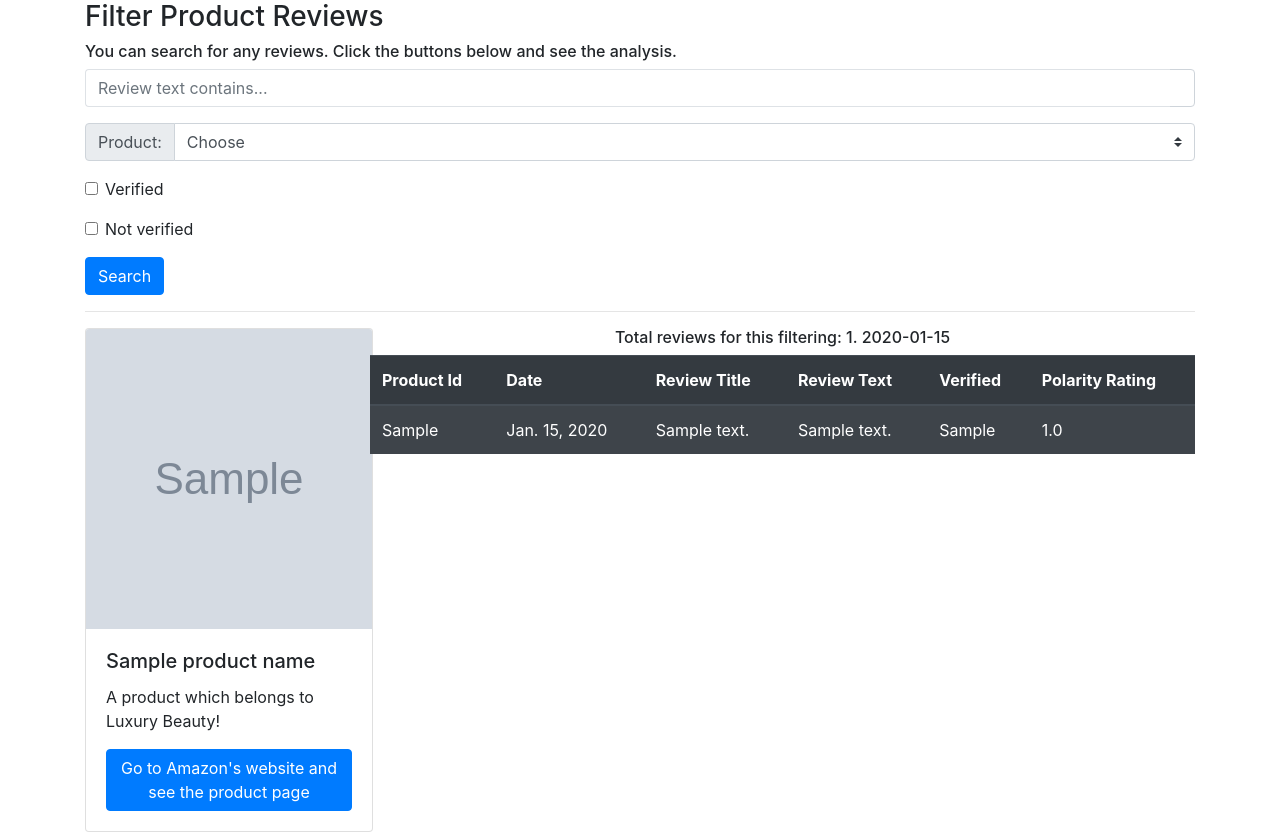
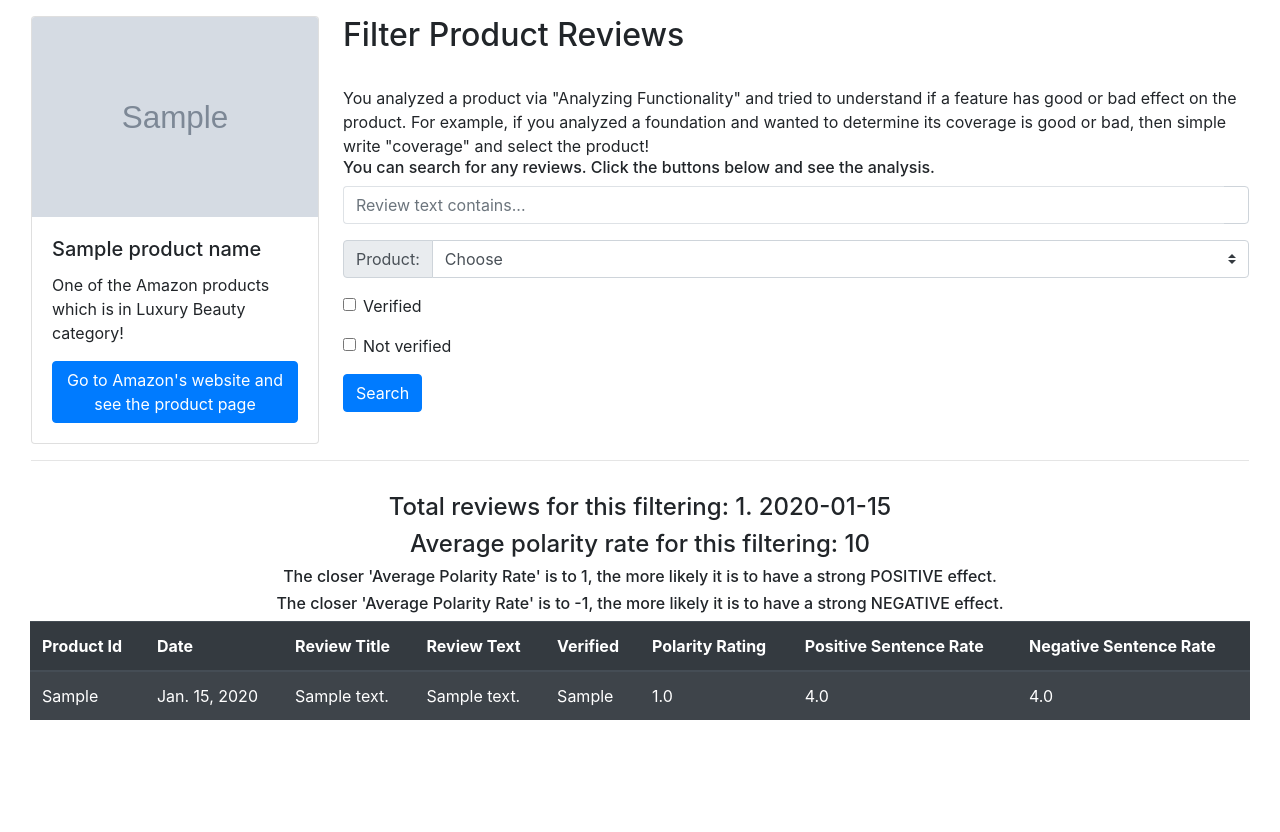
Before and after one commit to haticeaydinn/AmazonReviewAnalysis, a Django app: template analysis/templates/filtering.html in a window 1280 px wide. Shown: the part 56-888 px from the top of the page. After the commit the page ends 776 px from the top, so only its background shows below. Run offline with Django 3.2, Linux system fonts and the light colour scheme; tables that the repository leaves empty hold one stand-in row (values such as "Sample post"); the template is opened without the code that fills it: values that come from a table or form of the project are taken from there, most other values are stand-ins (such as "Sample title", 1, 10 or a date in 2020); grey boxes marked "Sample" are stand-in pictures; parts of the project's set-up code (start-up, migrations or seed data) failed here and were passed over; some libraries are stand-ins or nearby versions.

Commit message:
completed filtering page with sentiment analysis

```diff
--- a/analysis/templates/filtering.html
+++ b/analysis/templates/filtering.html
@@ -3,10 +3,22 @@
 {% block content %}
 
 <body>
-    <div class="container">
-
-      <h3>Filter Product Reviews</h3>
-      <h6>You can search for any reviews. Click the buttons below and see the analysis.</h6>
+    <div class="container-fluid p-3">
+      <div class="row justify-content-start">
+        <div class="col-sm-3">
+          <div class="card" style="width: 18rem;">
+            <img src="{{ product_img_url }}" class="card-img-top" alt="..." width="200" height="200">
+            <div class="card-body">
+              <h5 class="card-title">{{ product_name }}</h5>
+              <p class="card-text">One of the Amazon products which is in Luxury Beauty category!</p>
+              <a href="{{ product_amazon_url }}" class="btn btn-primary">Go to Amazon's website and see the product page</a>
+            </div>
+          </div>
+        </div>
+        <div class="col-sm-9">
+          <h2>Filter Product Reviews</h2><br>
+          You analyzed a product via "Analyzing Functionality" and tried to understand if a feature has good or bad effect on the product. For example, if you analyzed a foundation and wanted to determine its coverage is good or bad, then simple write "coverage" and select the product!
+          <br><h6>You can search for any reviews. Click the buttons below and see the analysis.</h6>
           <form method="GET" action=".">
             <div class="form-row">
                 <div class="form-group col-12">
@@ -49,24 +61,16 @@
             </div>
             <button type="submit" class="btn btn-primary">Search</button>
           </form>
-
+        </div>
+      </div>
       <hr />
     </div>
 
-    <div class="container">
-      <div class="row justify-content-start">
-        <div class="col-sm-3">
-          <div class="card" style="width: 18rem;">
-            <img src="{{ product_img_url }}" class="card-img-top" alt="..." width="300" height="300">
-            <div class="card-body">
-              <h5 class="card-title">{{ product_name }}</h5>
-              <p class="card-text">A product which belongs to Luxury Beauty!</p>
-              <a href="{{ product_amazon_url }}" class="btn btn-primary">Go to Amazon's website and see the product page</a>
-            </div>
-          </div>
-        </div>
-        <div class="col-sm-9">
-          <h6 style="text-align:center">Total reviews for this filtering: {{ total_count }}. {{ sentiment }}</h6>
+    <div class="container-fluid">
+          <h4 style="text-align:center">Total reviews for this filtering: {{ total_count }}. {{ sentiment }}</h4>
+          <h4 style="text-align:center">Average polarity rate for this filtering: {{ avg_polarity_html }}</h4>
+          <h6 style="text-align:center">The closer 'Average Polarity Rate' is to 1, the more likely it is to have a strong POSITIVE effect.</h6>
+          <h6 style="text-align:center">The closer 'Average Polarity Rate' is to -1, the more likely it is to have a strong NEGATIVE effect.</h6>
           <table class="table table-dark table-striped">
               <thead>
                 <tr>
@@ -76,6 +80,8 @@
                   <th>Review Text</th>
                   <th>Verified</th>
                   <th>Polarity Rating</th>
+                  <th>Positive Sentence Rate</th>
+                  <th>Negative Sentence Rate</th>
                 </tr>
               </thead>
               <tbody>
@@ -89,13 +95,13 @@
                   <td>{{i.reviewText}}</td>
                   <td>{{i.verified}}</td>
                   <td>{{i.avg_polarity}}</td>
+                  <td>{{i.pos_sentence_rate}}</td>
+                  <td>{{i.neg_sentence_rate}}</td>
                 </tr>
               {% endfor %}
               {% endif %}
               </tbody>
             </table>
-        </div>
-      </div>
     </div>
 
 <script src="https://code.jquery.com/jquery-3.3.1.slim.min.js" integrity="sha384-q8i/X+965DzO0rT7abK41JStQIAqVgRVzpbzo5smXKp4YfRvH+8abtTE1Pi6jizo" crossorigin="anonymous"></script>
--- a/analysis/views.py
+++ b/analysis/views.py
@@ -422,10 +422,12 @@ def FilterView(request):
         product_amazon_url_list = ProductTable.objects.filter(asin=prod_id).values_list('asin', flat = True)
         product_amazon_url_str = list(product_amazon_url_list)[0]
         product_amazon_url = 'https://www.amazon.com/dp/' + str(product_amazon_url_str)
+        avg_polarity_html = avg_polarity
     else:
         product_name = 'No product is searched yet!'
         product_img_url = 'http://toolsandtoys.net/wp-content/uploads/2016/07/Canopy-hero.jpg'
         product_amazon_url = 'https://www.amazon.com'
+        avg_polarity_html = 'Average polarity will be shown here!'
     context = {
         'queryset': qs,
         'total_count': total_counter,
@@ -433,7 +435,8 @@ def FilterView(request):
         'products': products,
         'product_img_url': product_img_url,
         'product_name': product_name,
-        'product_amazon_url': product_amazon_url
+        'product_amazon_url': product_amazon_url,
+        'avg_polarity_html': avg_polarity_html
     }
 
     for conn in connections.all():
```
Lines whose indentation alone changed are shown as unchanged.
